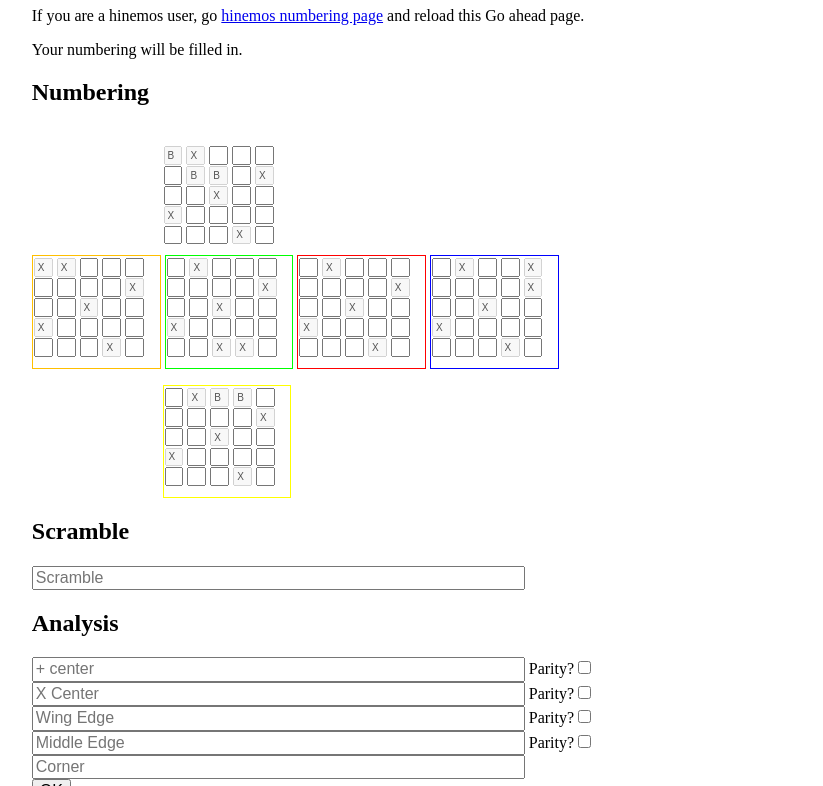
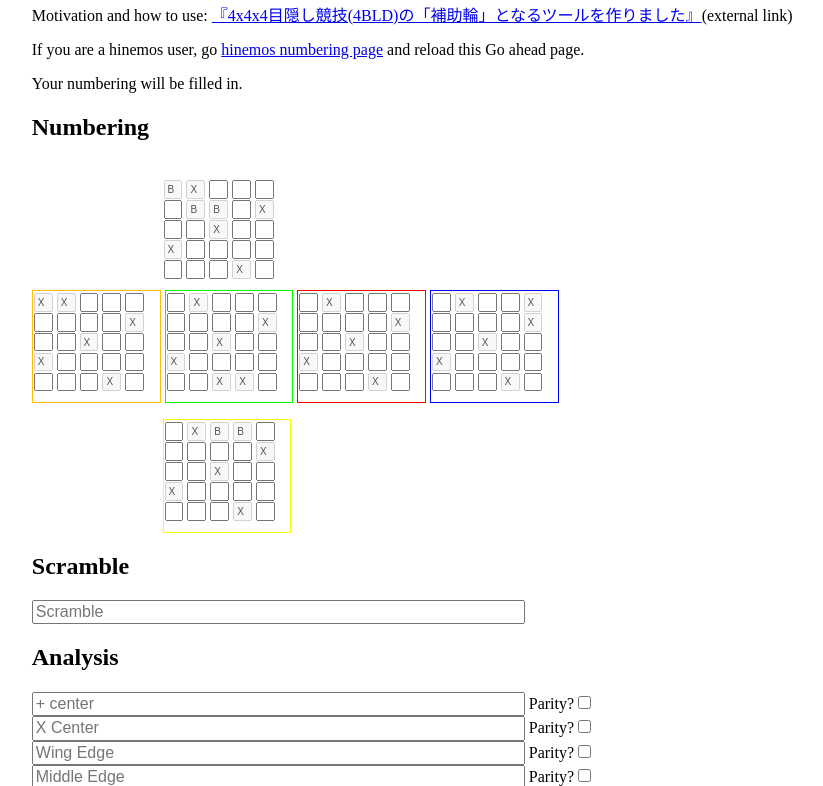
Before and after one commit to sakabar/go_ahead_4BLD, a website built with webpack: page 5bld.html in a window 1280 px wide. Shown: the part 73-859 px from the top of the page, without its empty margins (6-829 px from the left). Built offline with nearby package versions, Linux system fonts and the light colour scheme.

Commit message:
はてなブログへのリンクを追加

```diff
--- a/5bld.html
+++ b/5bld.html
@@ -7,6 +7,7 @@
   </head>
   <body>
     <h1>Go ahead 5BLD</h1>
+    <p>Motivation and how to use: <a href="https://sak-cube.hatenablog.jp/entry/2017/12/01/000000">『4x4x4目隠し競技(4BLD)の「補助輪」となるツールを作りました』</a>(external link)</p>
     <p>If you are a hinemos user, go <a href="https://saxcy.info/hinemos/numbering.html" target="_blank">hinemos numbering page</a> and reload this Go ahead page.</p>
     <p>Your numbering will be filled in.</p>
 
```
Also changed, not shown: index.html (+1 -0 lines).
